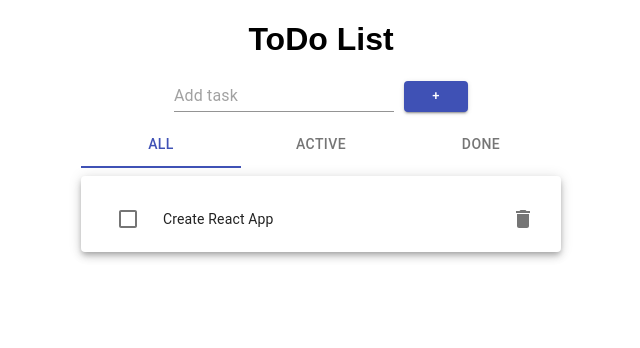
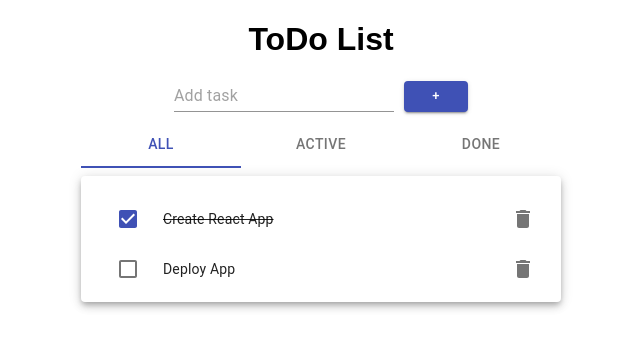
Before and after one commit to vkpro/ToDoList, a React (Create React App) app: page / in a window 1280 px wide. Shown: the top 348 px of the page, without its empty margins (319-959 px from the left). Built offline with nearby package versions, Linux system fonts and the light colour scheme.

Commit message:
Add ToDoModel

```diff
--- a/src/AddTask.tsx
+++ b/src/AddTaskForm.tsx
@@ -14,7 +14,9 @@ const useStyles = makeStyles((theme: Theme) =>
   })
 );
 
-const AddTask: React.FC<{ handleAddTask: Function }> = ({ handleAddTask }) => {
+const AddTaskForm: React.FC<{ handleAddTask: Function }> = ({
+  handleAddTask
+}) => {
   const classes = useStyles();
   const [taskName, setTaskName] = useState("");
 
@@ -56,4 +58,4 @@ const AddTask: React.FC<{ handleAddTask: Function }> = ({ handleAddTask }) => {
   );
 };
 
-export default AddTask;
+export default AddTaskForm;
--- a/src/App.tsx
+++ b/src/App.tsx
@@ -4,7 +4,9 @@ import { Theme, createStyles, makeStyles } from "@material-ui/core/styles";
 
 import TasksList from "./TasksList";
 import TaskFilter from "./TaskFilter";
-import AddTask from "./AddTask";
+import AddTaskForm from "./AddTaskForm";
+import Tasks from "./ToDoModels";
+import { Task } from "./ToDoModels";
 
 import "./styles.css";
 
@@ -22,30 +24,55 @@ const useStyles = makeStyles((theme: Theme) =>
   })
 );
 
-// type Task = { id: number, name: string; active: boolean }
-
 export default function App() {
-  const [tasks, setTasks] = React.useState<Array<string>>(["Create React App"]);
+  const [tasks, setTasks] = React.useState<Tasks>({
+    1: { id: 1, name: "Create React App", completed: true },
+    2: { id: 2, name: "Deploy App", completed: false }
+  });
   const classes = useStyles();
 
-  const addTask = (taskName: string) => {
-    if (taskName) {
-      setTasks([...tasks, taskName]);
+  const addTask = (TaskName: string) => {
+    if (TaskName) {
+      const TaskId: number = Date.now();
+      setTasks({
+        ...tasks,
+        [TaskId]: {
+          id: TaskId,
+          name: TaskName,
+          completed: false
+        }
+      });
     }
   };
 
-  const deleteTask = (taskName: string) => {
-    setTasks(tasks.filter((task) => task !== taskName));
+  const deleteTask = (taskId: number) => {
+    const { [taskId]: tmp, ...rest } = tasks;
+    setTasks(rest);
+  };
+
+  const toggleTask = (task: Task) => {
+    setTasks({
+      ...tasks,
+      [task.id]: {
+        id: task.id,
+        name: task.name,
+        completed: !task.completed
+      }
+    });
   };
 
   return (
     <div className="App">
       <h1>ToDo List</h1>
-      <AddTask handleAddTask={addTask} />
+      <AddTaskForm handleAddTask={addTask} />
       <TaskFilter />
       <div className={classes.root}>
         <Paper elevation={5}>
-          <TasksList tasks={tasks} handleDeleteTask={deleteTask} />
+          <TasksList
+            tasks={tasks}
+            handleDeleteTask={deleteTask}
+            handleCompleteTask={toggleTask}
+          />
         </Paper>
       </div>
     </div>
--- a/src/TasksList.tsx
+++ b/src/TasksList.tsx
@@ -8,6 +8,8 @@ import ListItem from "@material-ui/core/ListItem";
 import ListItemIcon from "@material-ui/core/ListItemIcon";
 import ListItemText from "@material-ui/core/ListItemText";
 import ListItemSecondaryAction from "@material-ui/core/ListItemSecondaryAction";
+
+import Tasks from "./ToDoModels";
 
 const useStyles = makeStyles((theme: Theme) =>
   createStyles({
@@ -26,45 +28,37 @@ const useStyles = makeStyles((theme: Theme) =>
 );
 
 type TasksListProps = {
-  tasks: string[];
+  tasks: Tasks;
   handleDeleteTask: Function;
+  handleCompleteTask: Function;
 };
 
-const TasksList: React.FC<TasksListProps> = ({ tasks, handleDeleteTask }) => {
+const TasksList: React.FC<TasksListProps> = ({
+  tasks,
+  handleDeleteTask,
+  handleCompleteTask
+}) => {
   const classes = useStyles();
-  const [checked, setChecked] = React.useState<Array<string>>([]);
-
-  const handleToggle = (value: string) => {
-    const currentIndex = checked.indexOf(value as string);
-    const newChecked = [...checked];
-
-    if (currentIndex === -1) {
-      newChecked.push(value);
-    } else {
-      newChecked.splice(currentIndex, 1);
-    }
-
-    setChecked(newChecked);
-  };
 
   return (
     <List className={classes.root}>
-      {!tasks.length
+      {Object.keys(tasks).length === 0
         ? "No tasks"
-        : tasks.map((value, index) => {
-            const labelId = `checkbox-list-label-${value}`;
+        : Object.keys(tasks).map((taskId: string) => {
+            const task = tasks[taskId as any];
+            const labelId = `checkbox-list-label-${task.name}`;
 
             return (
               <ListItem
-                key={`${index}-${value}`}
+                key={`${task.id}`}
                 role={undefined}
                 dense
                 button
-                onClick={() => handleToggle(value)}
+                onClick={() => handleCompleteTask(task)}
               >
                 <ListItemIcon>
                   <Checkbox
-                    checked={checked.indexOf(value) !== -1}
+                    checked={task.completed}
                     tabIndex={-1}
                     disableRipple
                     inputProps={{ "aria-labelledby": labelId }}
@@ -73,9 +67,9 @@ const TasksList: React.FC<TasksListProps> = ({ tasks, handleDeleteTask }) => {
                 </ListItemIcon>
                 <ListItemText
                   id={labelId}
-                  primary={value}
+                  primary={task.name}
                   style={
-                    checked.indexOf(value) !== -1
+                    task.completed
                       ? { textDecoration: "line-through" }
                       : { textDecoration: "none" }
                   }
@@ -85,8 +79,8 @@ const TasksList: React.FC<TasksListProps> = ({ tasks, handleDeleteTask }) => {
                     edge="end"
                     aria-label="delete"
                     onClick={() => {
-                      handleToggle(value);
-                      handleDeleteTask(value);
+                      handleCompleteTask(task);
+                      handleDeleteTask(task.id);
                     }}
                   >
                     <DeleteIcon />
--- /dev/null
+++ b/src/ToDoModels.ts
@@ -0,0 +1,9 @@
+export interface Task {
+  id: number;
+  name: string;
+  completed: boolean;
+}
+
+export default interface Tasks {
+  [id: number]: Task;
+}
```
Also changed, not shown: 1 other file (tests, documents, lock files or other folders).
